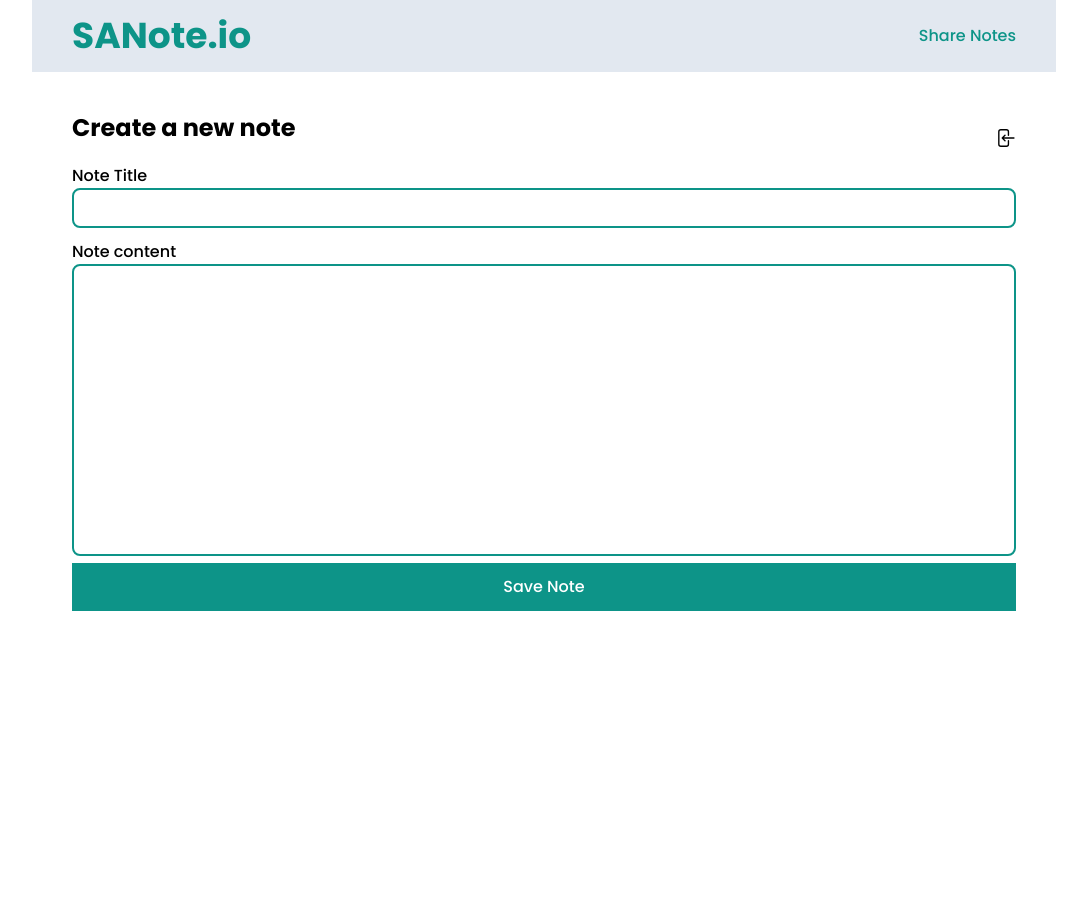
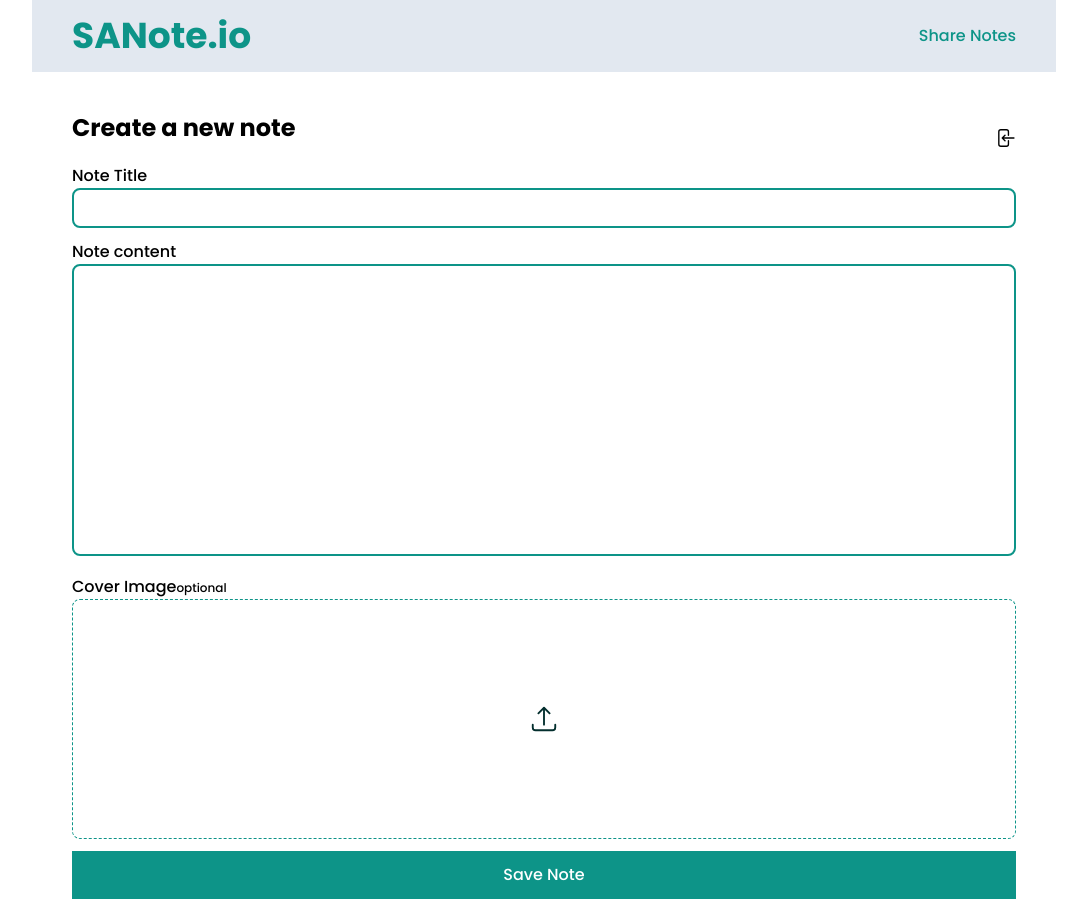
Before and after one commit to SinuxDev/SANote-Client, a React (Vite) app: page /create in a window 1280 px wide. Shown: the whole page, without its empty margins (96-1183 px from the left). Before the commit the page ends 800 px from the top, so only its background shows below. Built offline with nearby package versions, Linux system fonts and the light colour scheme.

Commit message:
Upload Image UI Complete

```diff
--- a/src/components/NoteForm.jsx
+++ b/src/components/NoteForm.jsx
@@ -1,4 +1,7 @@
-import { ArrowLeftEndOnRectangleIcon } from "@heroicons/react/24/solid";
+import {
+  ArrowLeftEndOnRectangleIcon,
+  ArrowUpTrayIcon,
+} from "@heroicons/react/24/solid";
 import { Link, Navigate, useParams } from "react-router-dom";
 import PropTypes from "prop-types";
 import { Formik, Field, Form } from "formik";
@@ -6,7 +9,7 @@ import * as Yup from "yup";
 
 //formik custom error message
 import CustomStyleErrorMessage from "./CustomStyleErrorMessage";
-import { useCallback, useEffect, useState } from "react";
+import { useCallback, useEffect, useRef, useState } from "react";
 import { ToastContainer, toast, Bounce } from "react-toastify";
 import "react-toastify/dist/ReactToastify.css";
 
@@ -14,6 +17,8 @@ const NoteForm = ({ isCreate }) => {
   const [redirect, setRedirect] = useState(false);
   const [oldNote, setOldNote] = useState({});
   const [initialValues, setInitivalValues] = useState({});
+  const [previewImg, setPreviewImg] = useState(null);
+  const fileRef = useRef();
 
   const { id } = useParams();
 
@@ -39,12 +44,14 @@ const NoteForm = ({ isCreate }) => {
         title: oldNote.title,
         content: oldNote.content,
         note_id: oldNote._id,
+        cover_image: oldNote.cover_image,
       });
     } else {
       setInitivalValues({
         title: "",
         content: "",
         note_id: "",
+        cover_image: null,
       });
     }
   }, [oldNote, isCreate]);
@@ -59,6 +66,21 @@ const NoteForm = ({ isCreate }) => {
       .min(5, "Content must be at least 5 characters")
       .required("Content is required!"),
   });
+
+  //Method to display preview image
+  const handleImageChange = (event, setFieldValue) => {
+    const selectedImage = event.target.files[0];
+    if (selectedImage) {
+      setPreviewImg(URL.createObjectURL(selectedImage));
+      setFieldValue("cover_image", selectedImage);
+    }
+  };
+
+  //Method to clear preview image
+  const clearPreviewImg = (setFieldValue) => {
+    setPreviewImg(null);
+    setFieldValue("cover_image", null);
+  };
 
   // In this method (values) is the form input box
   const submitHandler = async (values) => {
@@ -128,7 +150,7 @@ const NoteForm = ({ isCreate }) => {
         onSubmit={submitHandler}
         enableReinitialize={true}
       >
-        {() => (
+        {({ values, setFieldValue }) => (
           <Form>
             <div className="mb-3">
               <label htmlFor="title" className=" font-medium block">
@@ -142,7 +164,8 @@ const NoteForm = ({ isCreate }) => {
               />
               <CustomStyleErrorMessage name="title" />
             </div>
-            <div className="">
+
+            <div className="mb-3">
               <label htmlFor="content" className=" font-medium block">
                 Note content
               </label>
@@ -157,6 +180,46 @@ const NoteForm = ({ isCreate }) => {
               <CustomStyleErrorMessage name="content" />
             </div>
             <Field type="text" name="note_id" id="note_id" hidden />
+            <div className="mb-3">
+              <div className="flex items-center justify-between">
+                <label htmlFor="cover_image" className=" font-medium block">
+                  Cover Image
+                  <span className="text-xs font-medium">optional</span>
+                </label>
+                {previewImg && (
+                  <p
+                    className="text-base font-medium text-teal-600 cursor-pointer"
+                    onClick={() => clearPreviewImg(setFieldValue)}
+                  >
+                    clear
+                  </p>
+                )}
+              </div>
+              <input
+                type="file"
+                name="cover_image"
+                hidden
+                ref={fileRef}
+                onChange={(e) => {
+                  handleImageChange(e, setFieldValue);
+                }}
+              />
+              <div
+                className="border border-teal-600 flex items-center justify-center text-teal-950 border-dashed h-60 cursor-pointer rounded-lg relative overflow-hidden"
+                onClick={() => {
+                  fileRef.current.click();
+                }}
+              >
+                <ArrowUpTrayIcon width={30} height={30} className="z-20" />
+                {previewImg && (
+                  <img
+                    src={previewImg}
+                    alt={"preview"}
+                    className="w-full absolute top-0 left-0 h-full object-cover opactiy-80 z-10"
+                  />
+                )}
+              </div>
+            </div>
             <button
               type="submit"
               className="text-white bg-teal-600 py-3 font-medium w-full"
```
